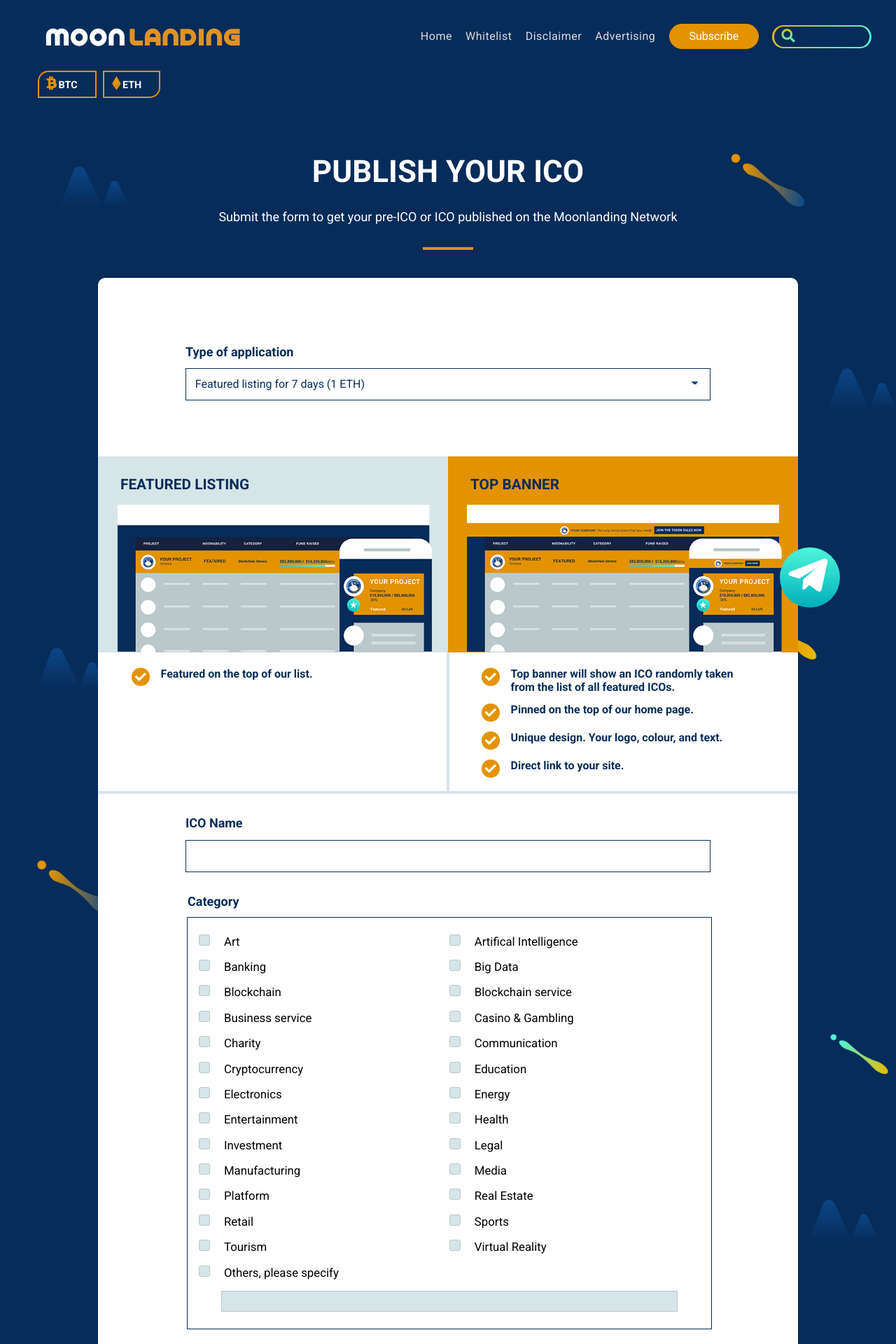
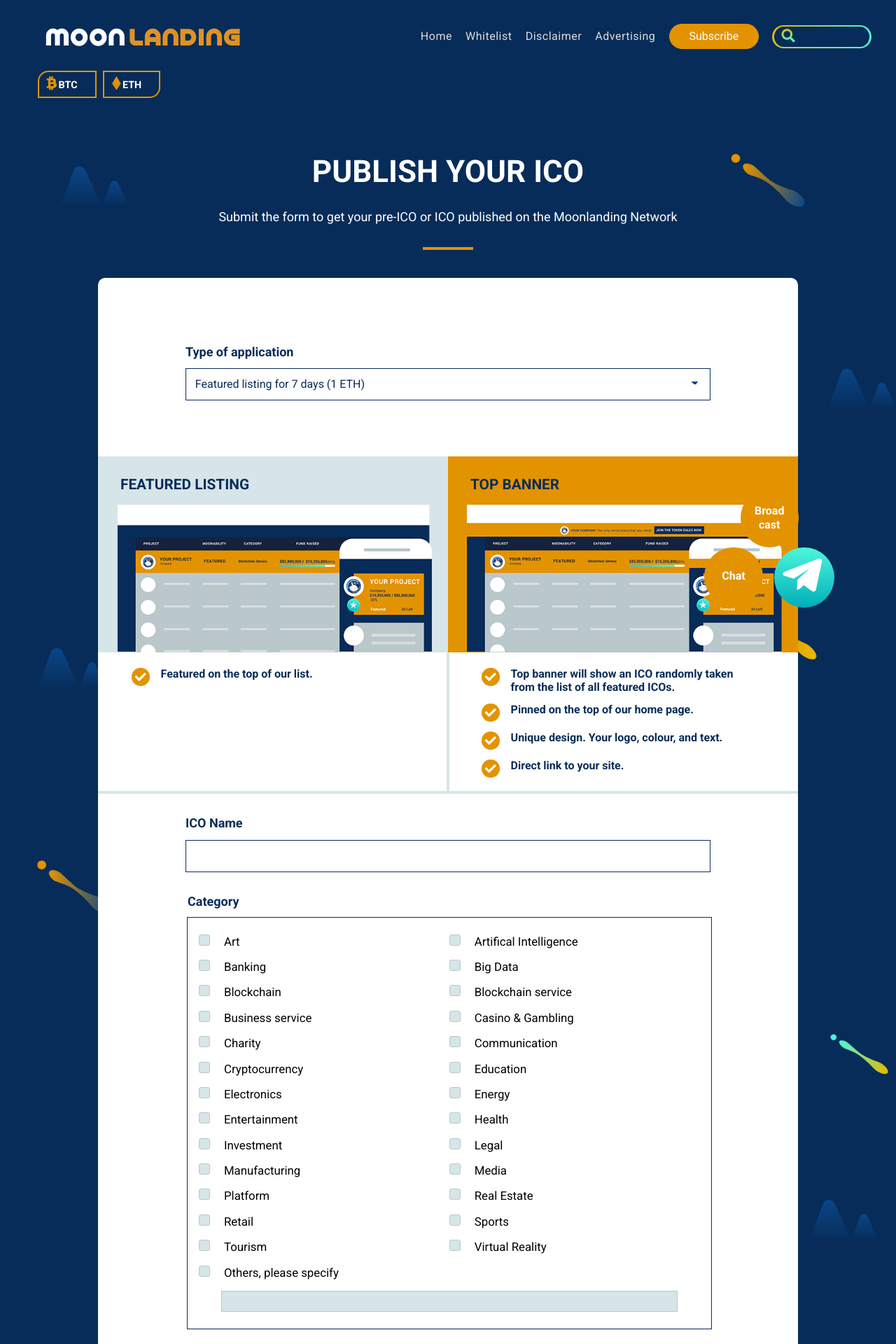
Before and after one commit to moonlandingnetwork/moonlandingnetwork.github.io, a Jekyll site: the page built from publishico.html, in a window 1280 px wide. Shown: the top 1920 px of the page at 70% size. Built offline with Jekyll 4.4.1, drawn with Linux system fonts in a browser that asks for light colours; nearby versions of some CDN libraries.

Commit message:
Added Form Functionality

```diff
--- a/_layouts/default.html
+++ b/_layouts/default.html
@@ -47,13 +47,9 @@
     {% include footer.html %}
     {% include disclaimer.html %}
 
-    {% if page.persistenticons == 'full' %}
     <!-- Persistent Buttons -->
     {% include persistentbuttons.html %}
-    {% else %}
-    <!-- Persistent Telegram Icon -->
-    {% include persistenttelegram.html %}
-    {% endif %}
+
 
 
 </body>
--- a/css/style.css
+++ b/css/style.css
@@ -994,7 +994,8 @@ nav input::placeholder {
 }
 .ico-promo-banner input{
     margin: 0rem 0.5rem;
-    height: 1.5rem;
+    height: 1.8rem;
+    width: 15rem;
     outline: none;
     border: none;
 }
@@ -1503,7 +1504,7 @@ footer{
     width: 40rem;
     margin: 1rem 2rem 0;
 }
-.publish-ico-body form button[type="submit"]{
+.publish-ico-body form input[type="submit"]{
     margin: 3rem auto 0 !important;
     padding: 1rem 1.5rem;
     font-size: 1.125em;
--- a/publishico.html
+++ b/publishico.html
@@ -8,7 +8,8 @@ layout: default
     </div>
     <hr class="pre-ico-hr">
     <div class="publish-ico-body container max">
-        <form name="publish-ico-application" action="" netlify>
+        <form name="publish-ico-application" action="https://formspree.io/spaceship@moonlanding.network"
+        method="POST">
             <div class="publish-question">
                 <label for="application-type">Type of application</label>
                 <select id="application-type" name="application-type">
@@ -209,7 +210,8 @@ layout: default
                 <label for="application-kyc-req">Whitelist/KYC?</label>
                 <select name="kyc requirement" id="application-kyc-req">
                     <option class='short' data-limit='37' selected value="none">None</option>
-                    <option class='short' data-limit='37' value="ID Card & PAN">ID Card & PAN</option>
+                    <option class='short' data-limit='37' value="Whitelist">Whitelist</option>
+                    <option class='short' data-limit='37' value="Whitelist + KYC">Whitelist + KYC</option>
                 </select>
             </div>
             <div class="publish-question">
@@ -218,7 +220,7 @@ layout: default
             </div>
             <div class="publish-question">
                 <label for="application-email">Contact e-mail</label>
-                <input required name="application email" id="application-email" class="blue" type="text">
+                <input required id="application-email" class="blue" type="text" name="_replyto">
                 <p>We will notify you to your e-mail address if your application was accepted.</p>
             </div>
             <div class="publish-question row">
@@ -226,7 +228,7 @@ layout: default
                 <label for="application-ua">I am the official representative of this ICO and I give full permission to use all the needed data from all
                     of our resources (website, social networks, whitepaper, etc) for the listing on MoonLanding.network.</label>
             </div>
-            <button class="btn orange round" type="submit">Submit Application</button>
+            <input class="btn orange round" type="submit" value="Submit Application">
 
         </form>
 
```
